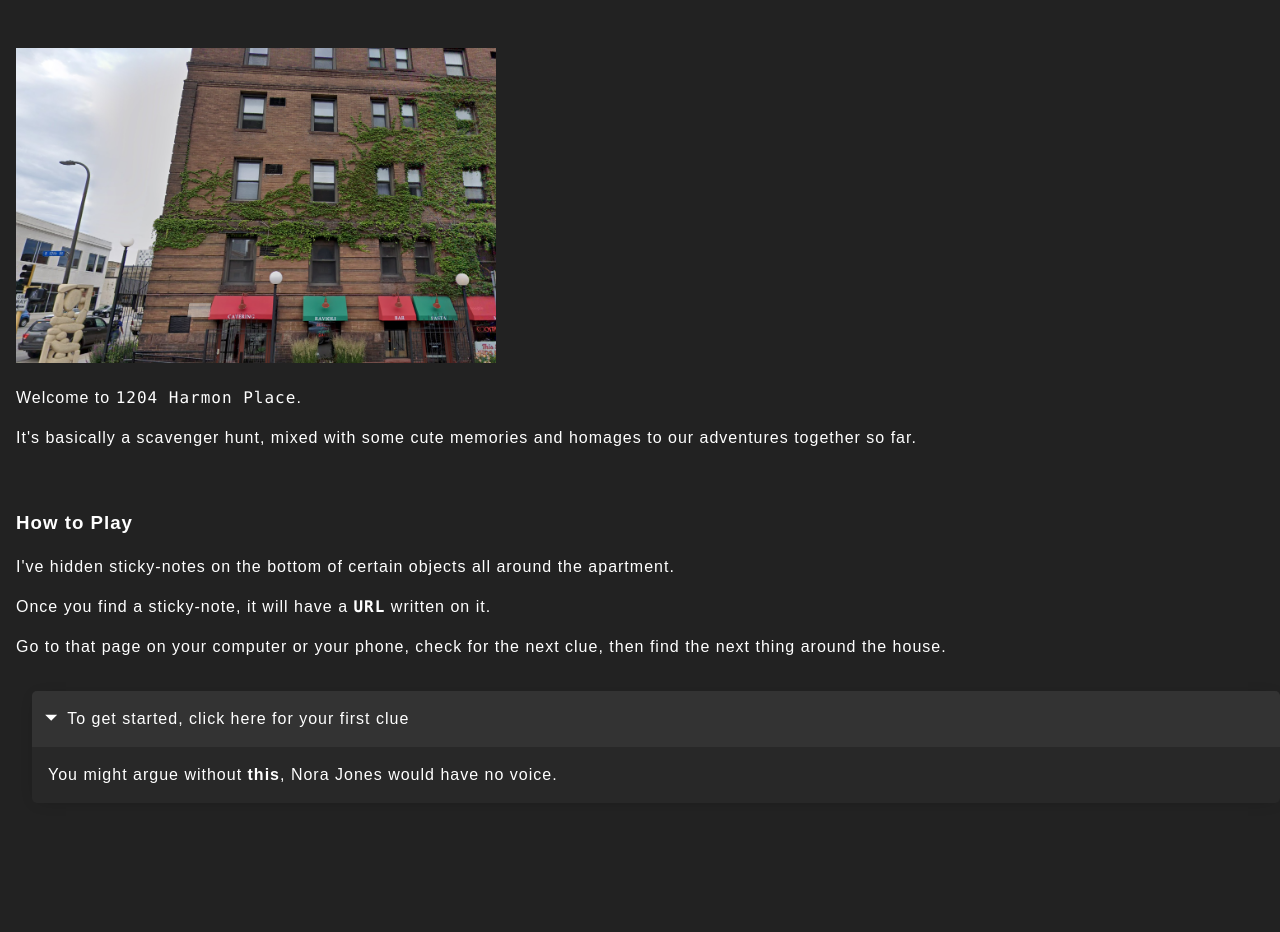
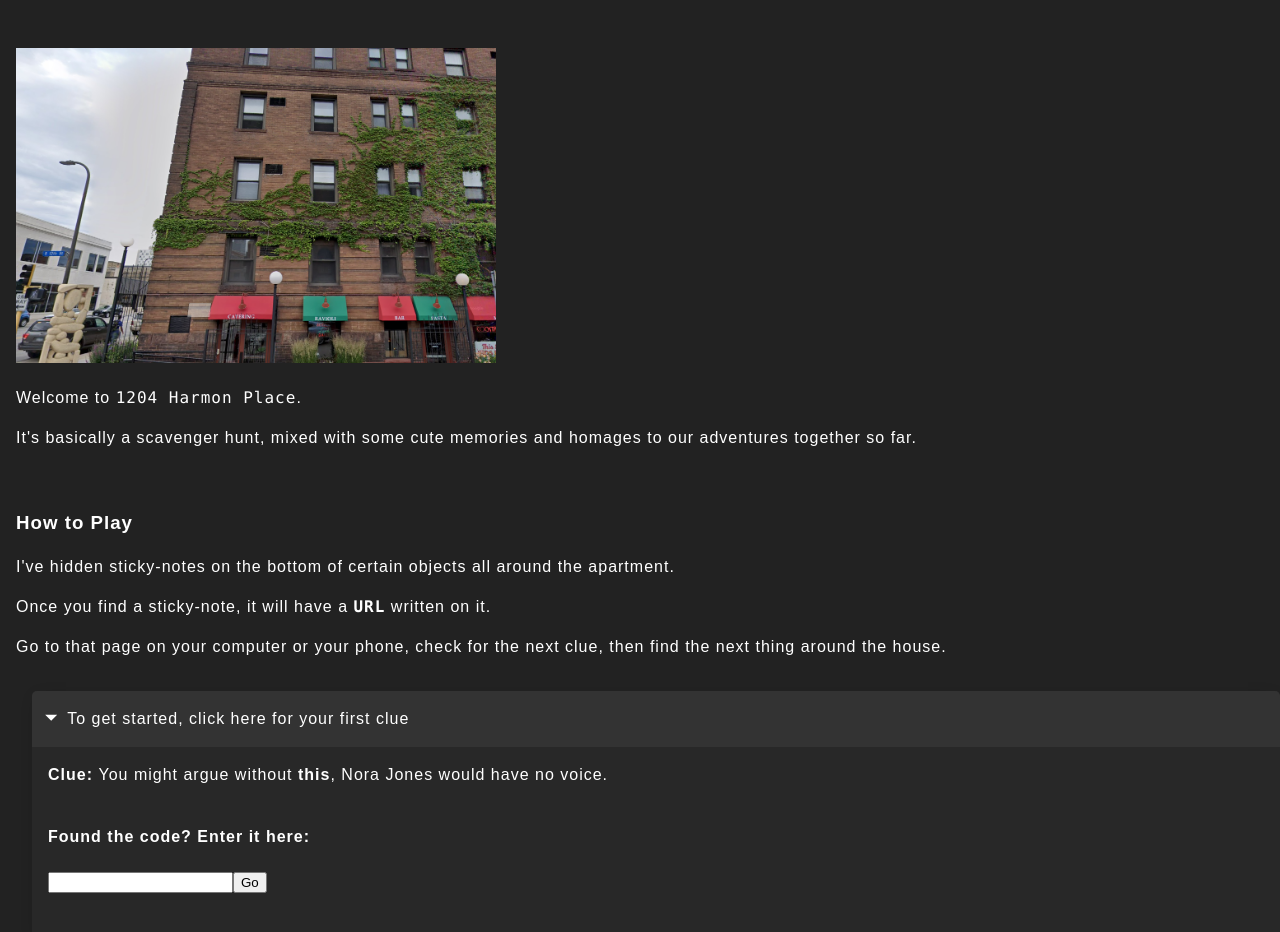
Before and after one commit to plyr4/harmonpl, a React (Create React App) app: page / in a window 1280 px wide. Both pictures are taken after a click on the heading "To get started, click here for your first clue". Shown: the top 932 px of the page. Built offline with nearby package versions, Linux system fonts and the light colour scheme.

Commit message:
adding clue functionality

```diff
--- a/public/index.html
+++ b/public/index.html
@@ -24,7 +24,7 @@
       work correctly both with client-side routing and a non-root public URL.
       Learn how to configure a non-root public URL by running `npm run build`.
     -->
-    <title>React App</title>
+    <title>Harmon Pl</title>
   </head>
   <body>
     <noscript>You need to enable JavaScript to run this app.</noscript>
--- a/src/Clue.js
+++ b/src/Clue.js
@@ -2,19 +2,51 @@
 
 import React from 'react';
 import './Clue.scss';
+import { useNavigate } from 'react-router-dom';
 
 class Clue extends React.Component {
-    // constructor(props) {
-    //     super(props);
-    // }
+    constructor(props) {
+        super(props);
+        this.state = {clue_input: '', error: ''};
+
+        this.handleChange = this.handleChange.bind(this);
+        this.handleSubmit = this.handleSubmit.bind(this);
+      }
+
     render() {
         return (<div className="Clue"><details>
             <summary>{this.props.label}</summary>
-            <p>{this.props.content}</p>
+            <p><strong>Clue: </strong>{this.props.content}</p>
+            <p><h4>Found the code? Enter it here:</h4><input value={this.state.clue_input} onChange={this.handleChange}></input><button onClick={this.handleSubmit}>Go</button></p>
+            <p>{this.state.error}</p>
         </details></div>)
     }
-
+    handleChange(event) {
+        this.setState({clue_input: event.target.value});
+    }
+    handleSubmit(event) {
+        var valid = validCode(this.state.clue_input)
+        if (!valid) {
+            this.setState({error: this.state.clue_input + ' is not a valid code! double check and try again.'});
+            return
+        }
+        this.setState({error: ''});
+        this.props.navigate("/" + this.state.clue_input);
+        event.preventDefault();
+    }
 }
 
+function validCode(code) {
+    let validCodes = [
+        "recordplayer",
+        "evilpowermaster"
+    ]
+    return validCodes.includes(code)
+}
 
-export default Clue;
+function WithNavigate(props) {
+    let navigate = useNavigate();
+    return <Clue {...props} navigate={navigate} />
+}
+
+export default WithNavigate
--- a/src/pages/EvilPowerMaster.js
+++ b/src/pages/EvilPowerMaster.js
@@ -12,13 +12,13 @@ class EvilPowerMaster extends React.Component {
         label={<span><strong>Click Here</strong> for your next clue</span>}
         content={<span>Draw the shades, pop some popcorn, and forget the outside world even exists.</span>} />)
 
-    // constructor(props) {
-    //     super(props);
-    //     this.state = {
-    //         choice: -1,
-    //         roll: -1
-    //     };
-    // }
+    constructor(props) {
+        super(props);
+        this.state = {
+            choice: -1,
+            roll: -1
+        };
+    }
     render() {
         return (<div>
             <h2>A Date with Destiny
```
Also changed, not shown: public/manifest.json, 1 other file (tests, documents, lock files or other folders).
